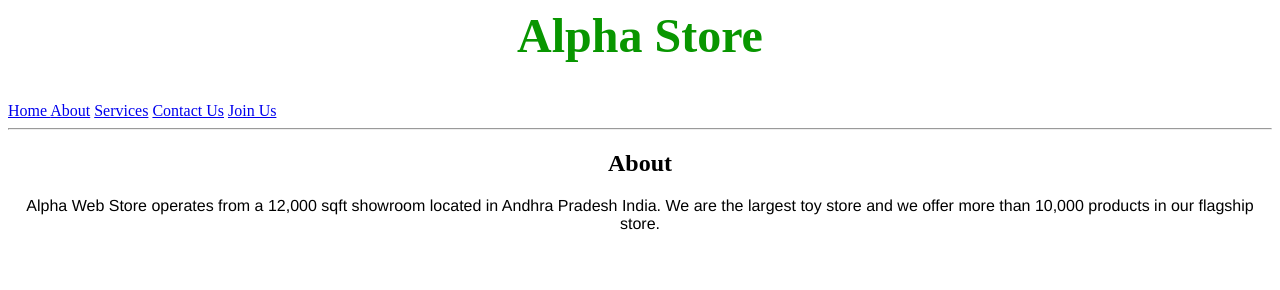
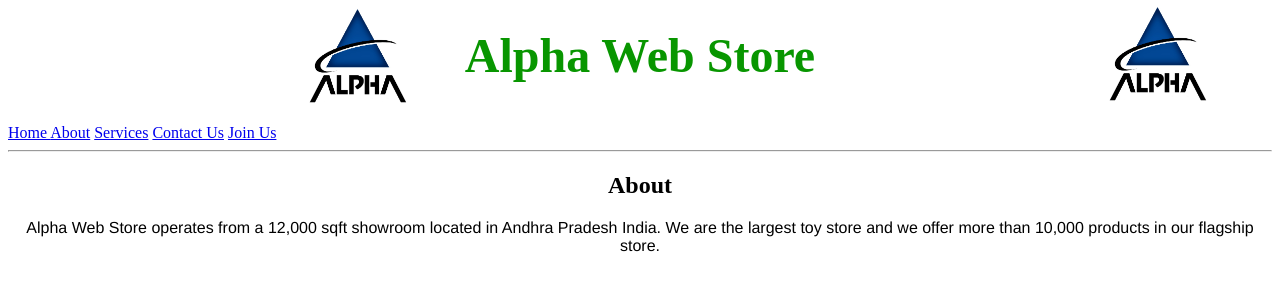
Before and after one commit to subhanayaz/Capgemini-Anudip-Daily-Task, a plain HTML site: page Web Page Hyperlink Task/about.html in a window 1280 px wide. Drawn offline with Linux system fonts and the light colour scheme.

Commit message:
recreate task

```diff
--- a/Web Page Hyperlink Task/about.html
+++ b/Web Page Hyperlink Task/about.html
@@ -1,7 +1,28 @@
 <html>
-    <head> <title> Alpha Web Store </title></head>
+    <head>
+        <style>
+        .logo1{
+            margin-left: 300px;
+        }
+
+        .alpha{
+            margin-top: -80px;
+        }
+
+        .logo2{
+            margin-left: 1100px;
+            margin-top: -98px;
+        }
+
+        </style>
+    </head>
     <body>
-        <h1 align="center" > <font color ="#089600" size = "10"> Alpha Store </font> </h1>
+        <header>
+            <img src="AlphaLogo.jpg" class="logo1" height="100px" width="100px">
+            <h1 align="center" class="alpha"> <font color ="#089600" size = "10"> Alpha Web Store </font></h1>
+            <img src="AlphaLogo.jpg" class="logo2" height="100px" width="100px">
+        </header>
+
         <br>
 
         <a href="Hyperlink.html" > Home </a>
```
Also changed, not shown: Web Page Hyperlink Task/contact.html (+23 -3 lines), Web Page Hyperlink Task/index.html (renamed from Web Page Hyperlink Task/Hyperlink.html, +23 -2 lines), Web Page Hyperlink Task/join.html (+23 -2 lines), Web Page Hyperlink Task/services.html (+23 -2 lines), Web Page Hyperlink Task/AlphaLogo.jpg (added).
